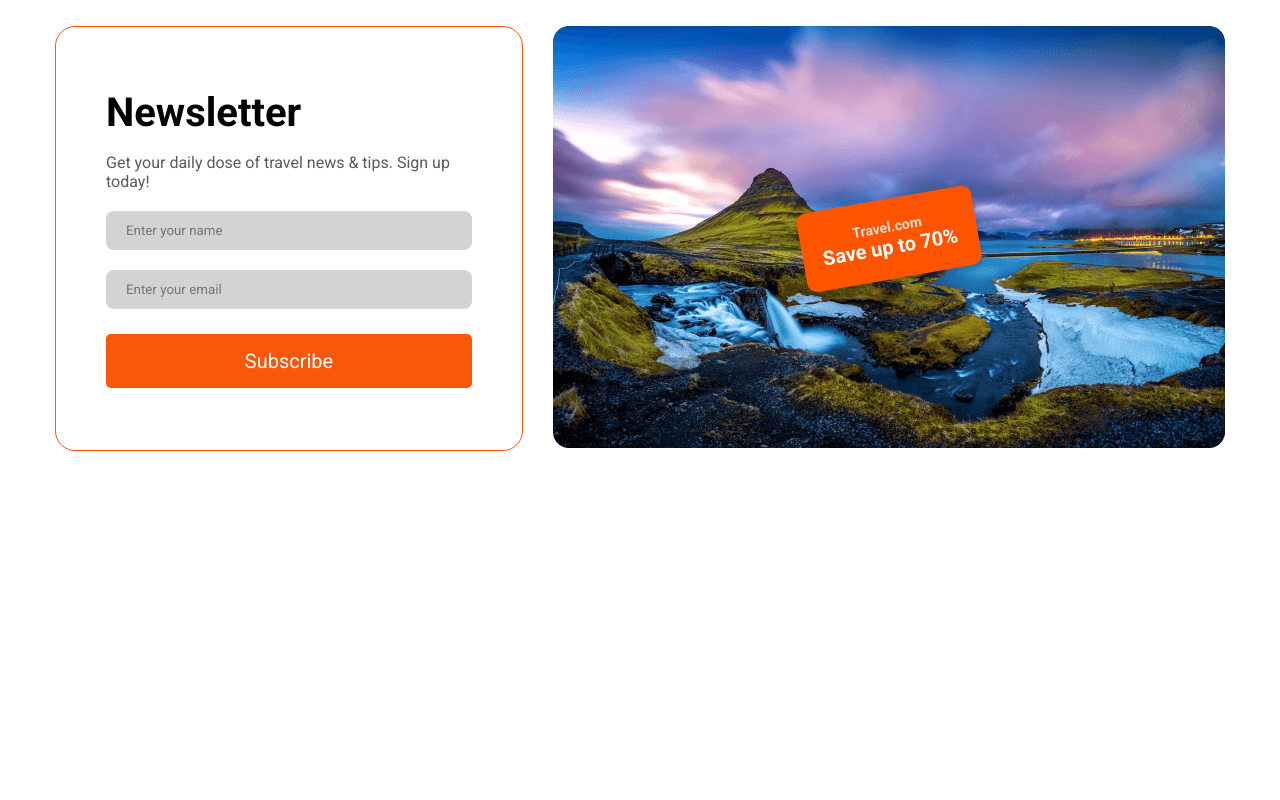
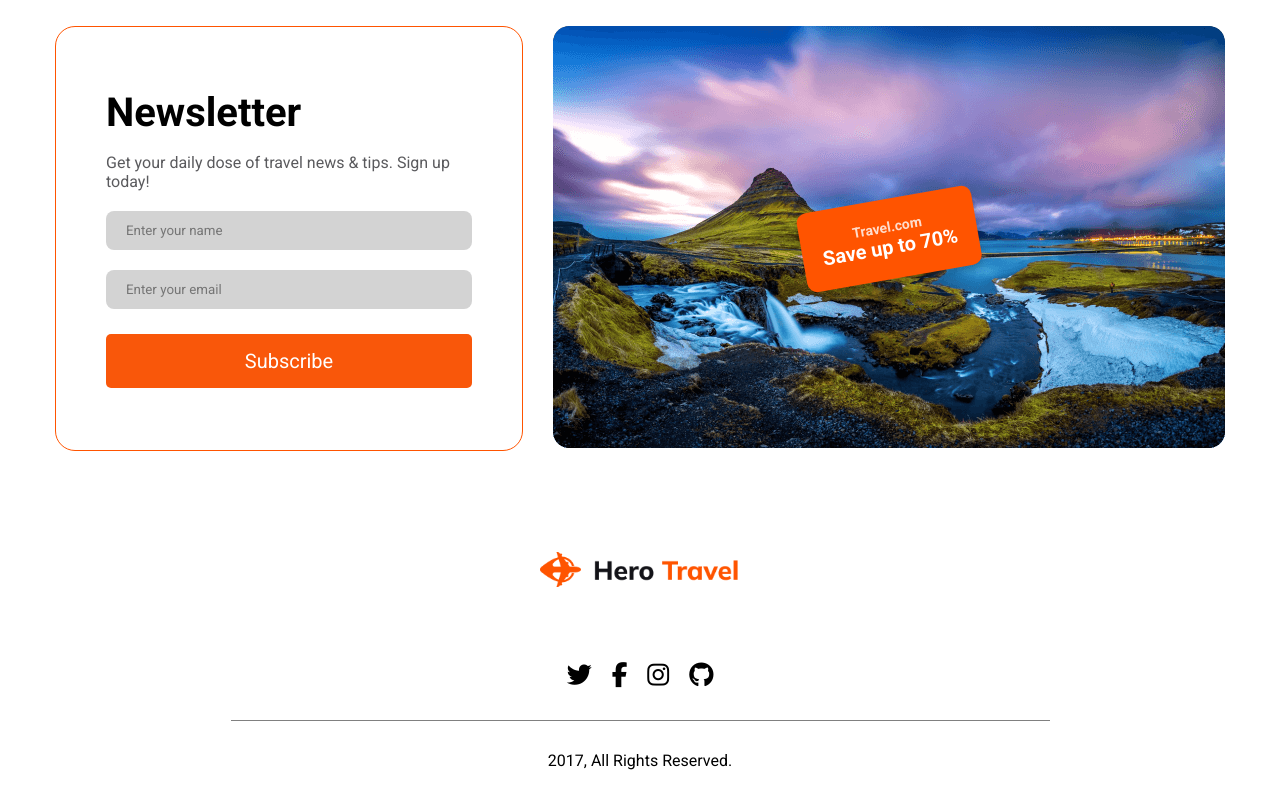
Before and after one commit to Mdhasan112/B9A2-Hero-Travel-main, a plain HTML site: page index.html in a window 1280 px wide. Shown: the part 5900-6700 px from the top of the page. Before the commit the page ends 6352 px from the top, so only its background shows below. Drawn offline with Linux system fonts and the light colour scheme.

Commit message:
footer section completed

```diff
--- a/index.html
+++ b/index.html
@@ -260,6 +260,22 @@
         </div>
       </section>
     </main>
-    <footer></footer>
+    <!-- footer section -->
+    <footer>
+      <section class="footer-container">
+        <div class="footer-content">
+          <img src="./Images/logo.png" alt="" />
+          <div class="footer-icon">
+            <ul>
+              <li><i class="fa-brands fa-twitter"></i></li>
+              <li><i class="fa-brands fa-facebook-f"></i></li>
+              <li><i class="fa-brands fa-instagram"></i></li>
+              <li><i class="fa-brands fa-github"></i></li>
+            </ul>
+            <p>2017, All Rights Reserved.</p>
+          </div>
+        </div>
+      </section>
+    </footer>
   </body>
 </html>
--- a/style.css
+++ b/style.css
@@ -363,3 +363,40 @@ button {
   font-size: 14px;
   opacity: 0.8;
 }
+
+/* footer section styles */
+.footer-container {
+  margin-top: 100px;
+  max-width: 1170px;
+  display: flex;
+  justify-content: center;
+  margin-right: auto;
+  margin-left: auto;
+}
+.footer-container img {
+  width: 200px;
+}
+.footer-content {
+  text-align: center;
+  width: 70%;
+  border-bottom: 1 px solid grey;
+}
+.footer-icon ul {
+  display: flex;
+  justify-content: center;
+  margin-top: 70px;
+  margin-right: auto;
+  margin-right: auto;
+  gap: 20px;
+}
+.footer-icon li {
+  list-style: none;
+  /* margin-right: 20px; */
+  font-size: 25px;
+}
+.footer-content p {
+  border-top: 1px solid gray;
+  padding-bottom: 30px;
+  padding-top: 30px;
+  margin-top: 30px;
+}
```
